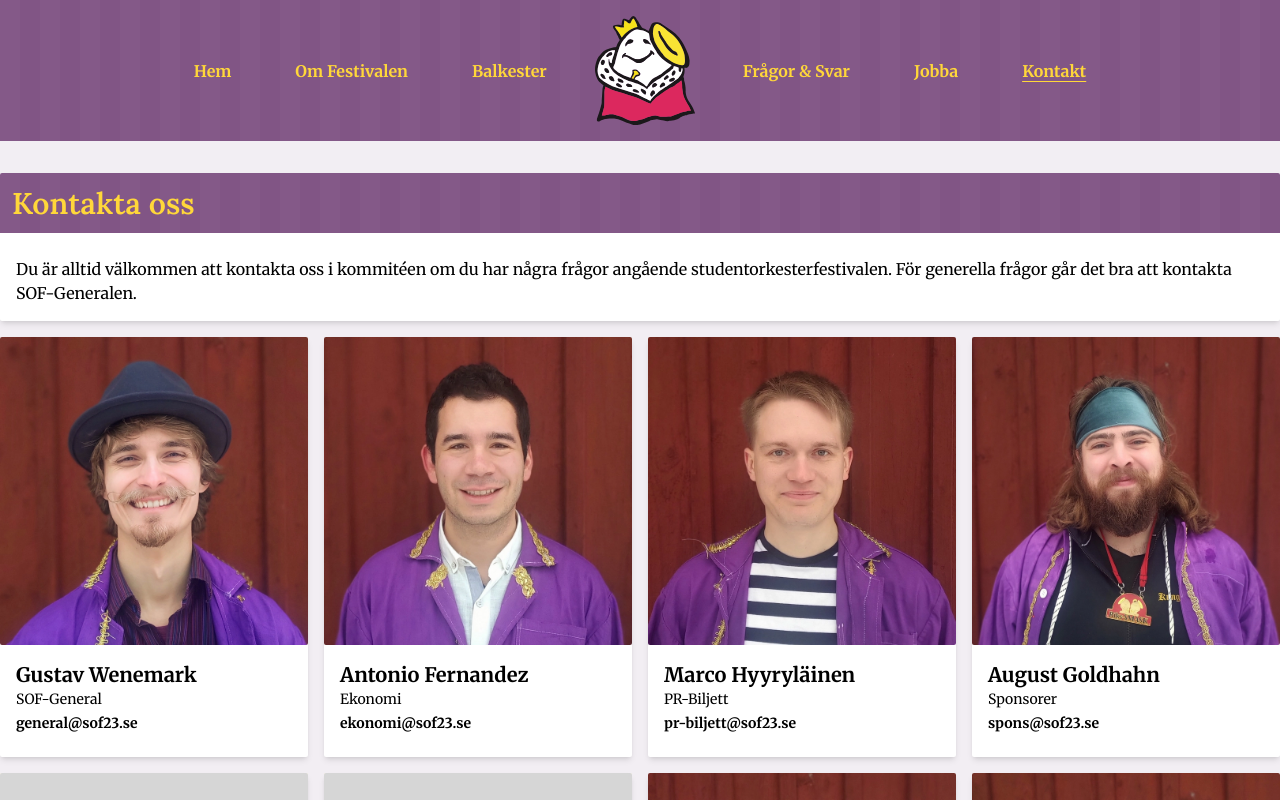
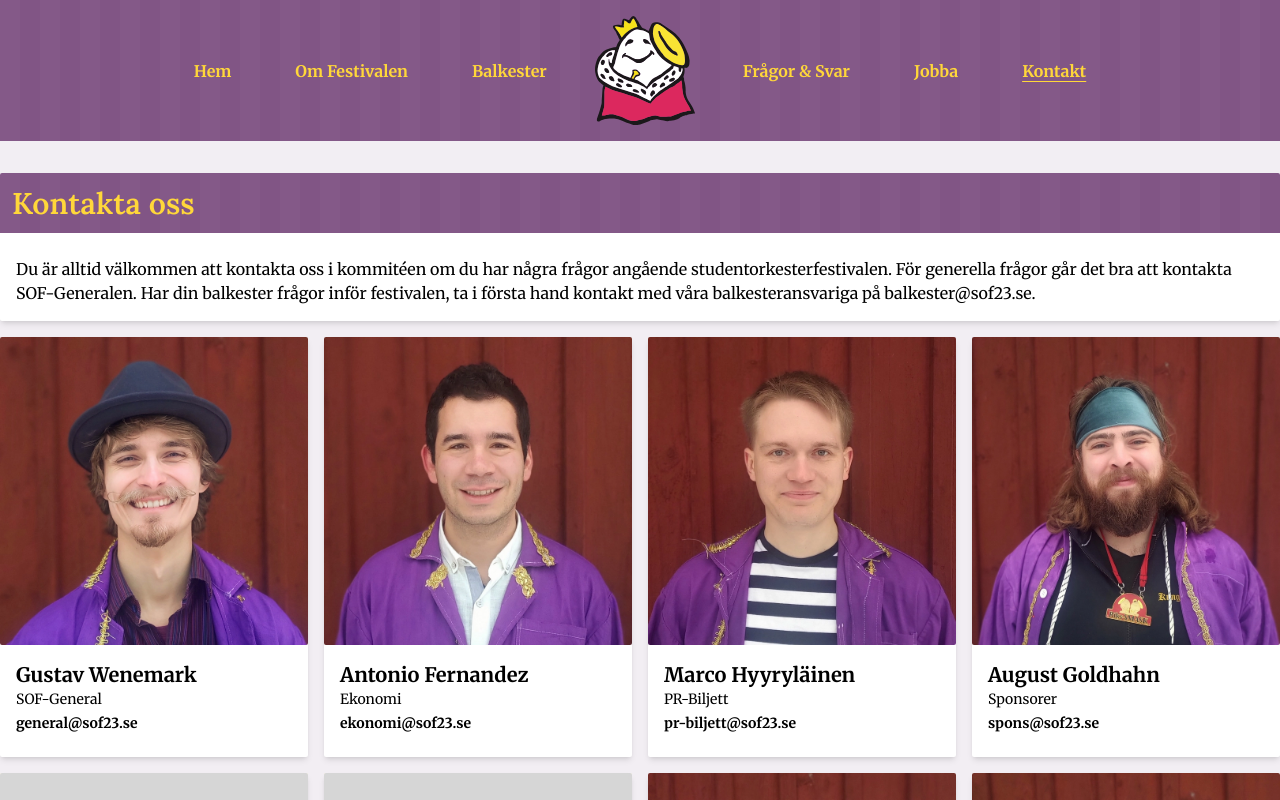
Before and after one commit to WheresMarco/SOF23, a Next.js app: page /kontakta-oss in a window 1280 px wide. Shown: the top 800 px of the page. Built offline with nearby package versions, Linux system fonts and the light colour scheme.

Commit message:
Added info about balkester contact

```diff
--- a/app/kontakta-oss/page.js
+++ b/app/kontakta-oss/page.js
@@ -19,7 +19,9 @@ export default function KontaktaOss() {
           <p>
             Du är alltid välkommen att kontakta oss i kommitéen om du har några
             frågor angående studentorkesterfestivalen. För generella frågor går
-            det bra att kontakta SOF-Generalen.
+            det bra att kontakta SOF-Generalen. Har din balkester frågor inför
+            festivalen, ta i första hand kontakt med våra balkesteransvariga på
+            balkester@sof23.se.
           </p>
         </div>
       </div>
```
